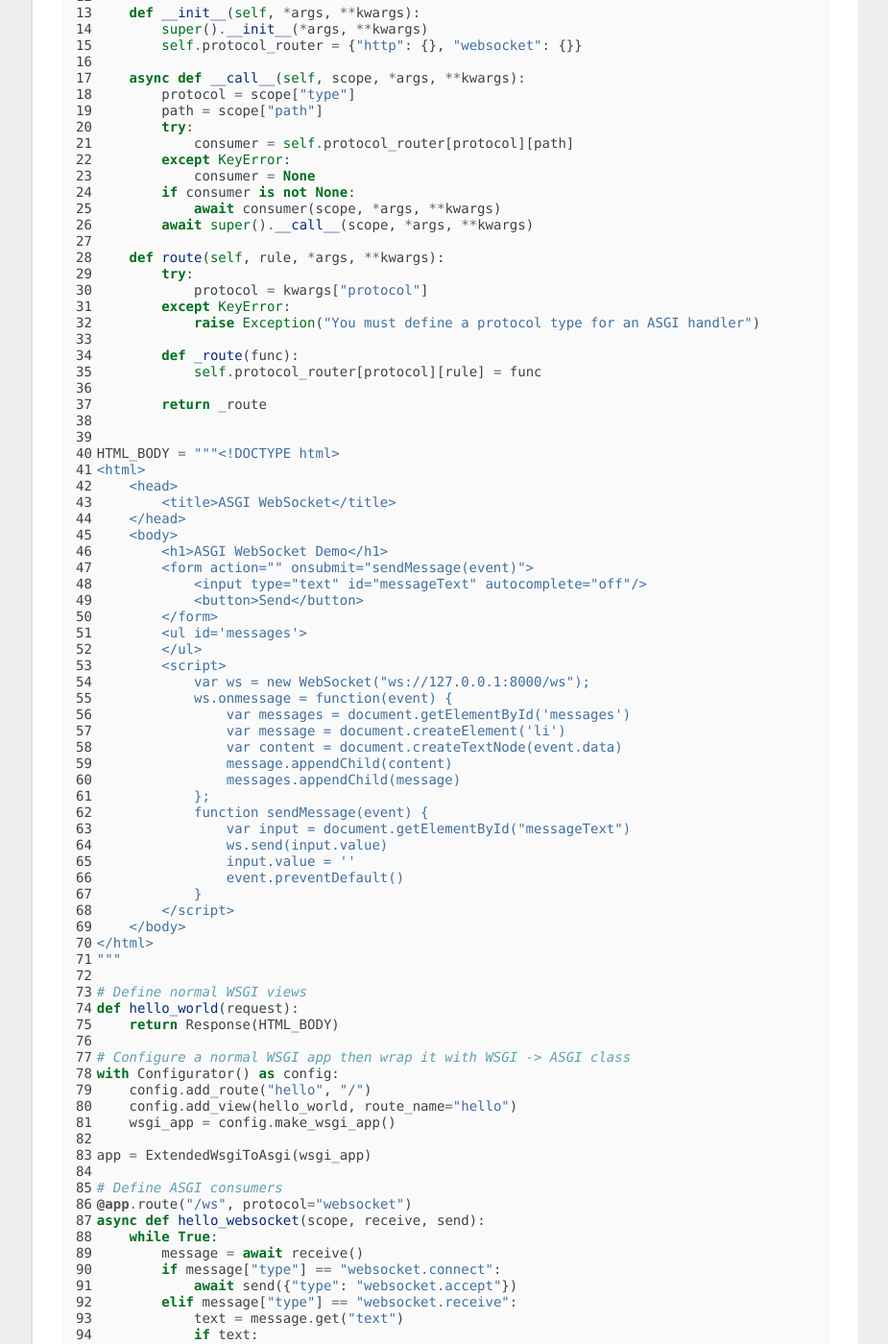
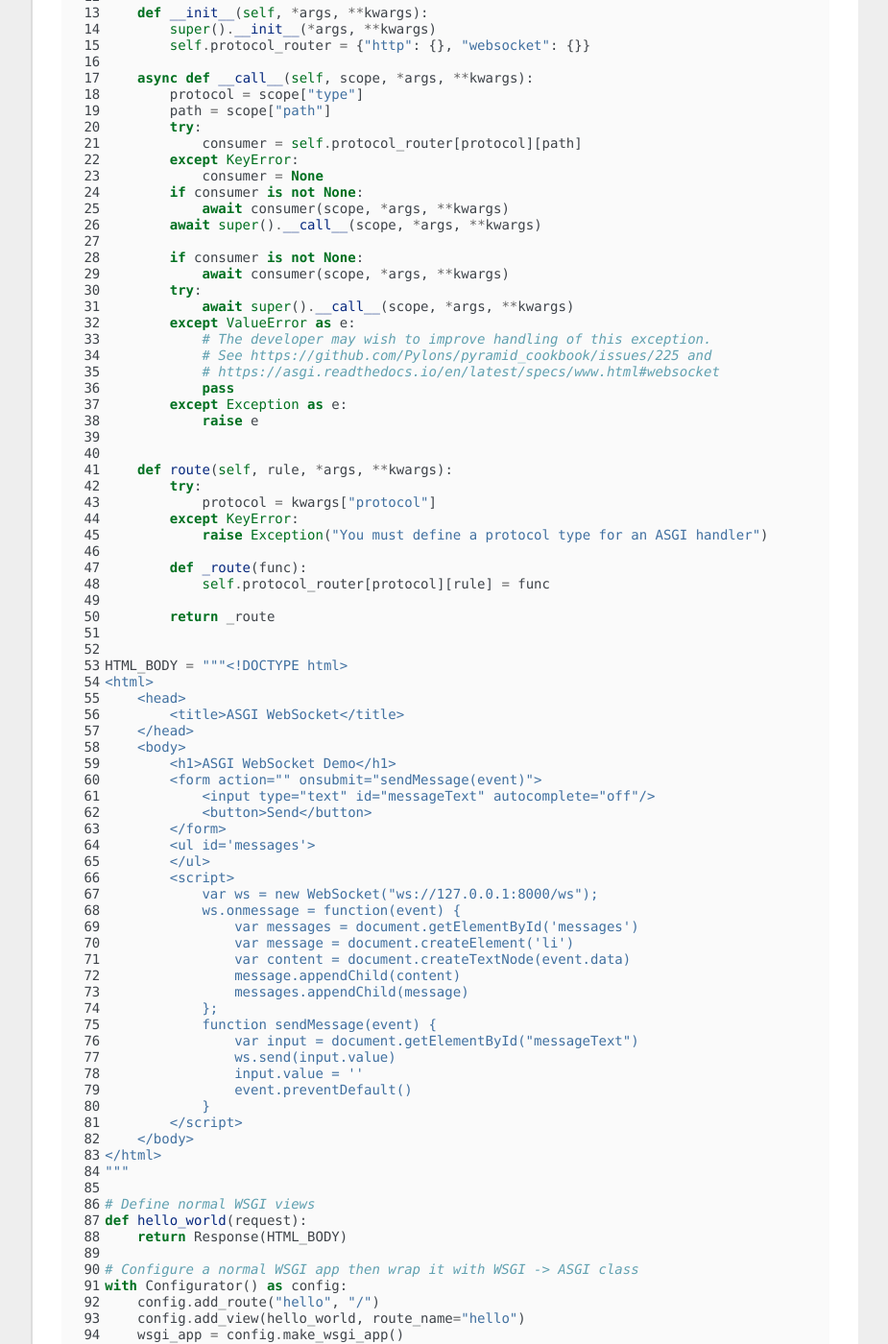
Before and after one commit to Pylons/pyramid_cookbook, a Sphinx documentation site: the page built from docs/deployment/asgi.rst, in a window 1280 px wide and 1400 px high, scrolled down 1113 px. Shown: the whole window at 96% size, without its empty margins (198-1123 px from the left). Built offline with Sphinx 7.4.7, drawn with Linux system fonts in a browser that asks for light colours; some web fonts are replaced; some of the changed text lies outside the part shown.

Commit message:
Add better handling of leaving a page, leaving room for future improvement

```diff
--- a/docs/deployment/asgi.rst
+++ b/docs/deployment/asgi.rst
@@ -70,6 +70,19 @@ This is just one potential solution for routing ASGI consumers.
             if consumer is not None:
                 await consumer(scope, *args, **kwargs)
             await super().__call__(scope, *args, **kwargs)
+
+            if consumer is not None:
+                await consumer(scope, *args, **kwargs)
+            try:
+                await super().__call__(scope, *args, **kwargs)
+            except ValueError as e:
+                # The developer may wish to improve handling of this exception.
+                # See https://github.com/Pylons/pyramid_cookbook/issues/225 and
+                # https://asgi.readthedocs.io/en/latest/specs/www.html#websocket
+                pass
+            except Exception as e:
+                raise e
+
 
         def route(self, rule, *args, **kwargs):
             try:
```
